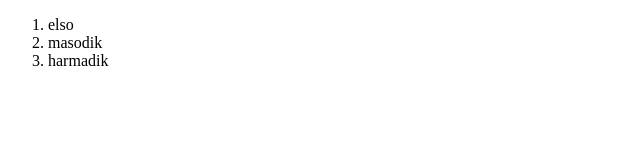
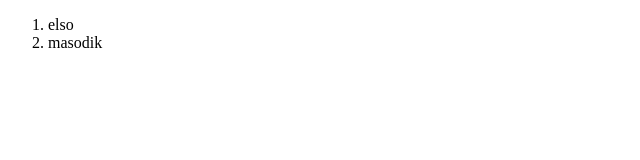
Before and after one commit to andrasinorbert/2022_10b_web, a plain HTML site: page elso.html in a window 1280 px wide. Shown: the full height of the page, 0-640 px from the left. Drawn offline with Linux system fonts and the light colour scheme.

Commit message:
törlés

```diff
--- a/elso.html
+++ b/elso.html
@@ -10,7 +10,7 @@
     <ol>
         <li>elso</li>
         <li>masodik</li>
-        <li>harmadik</li>
+
     </ol>
 </body>
 </html>
```
